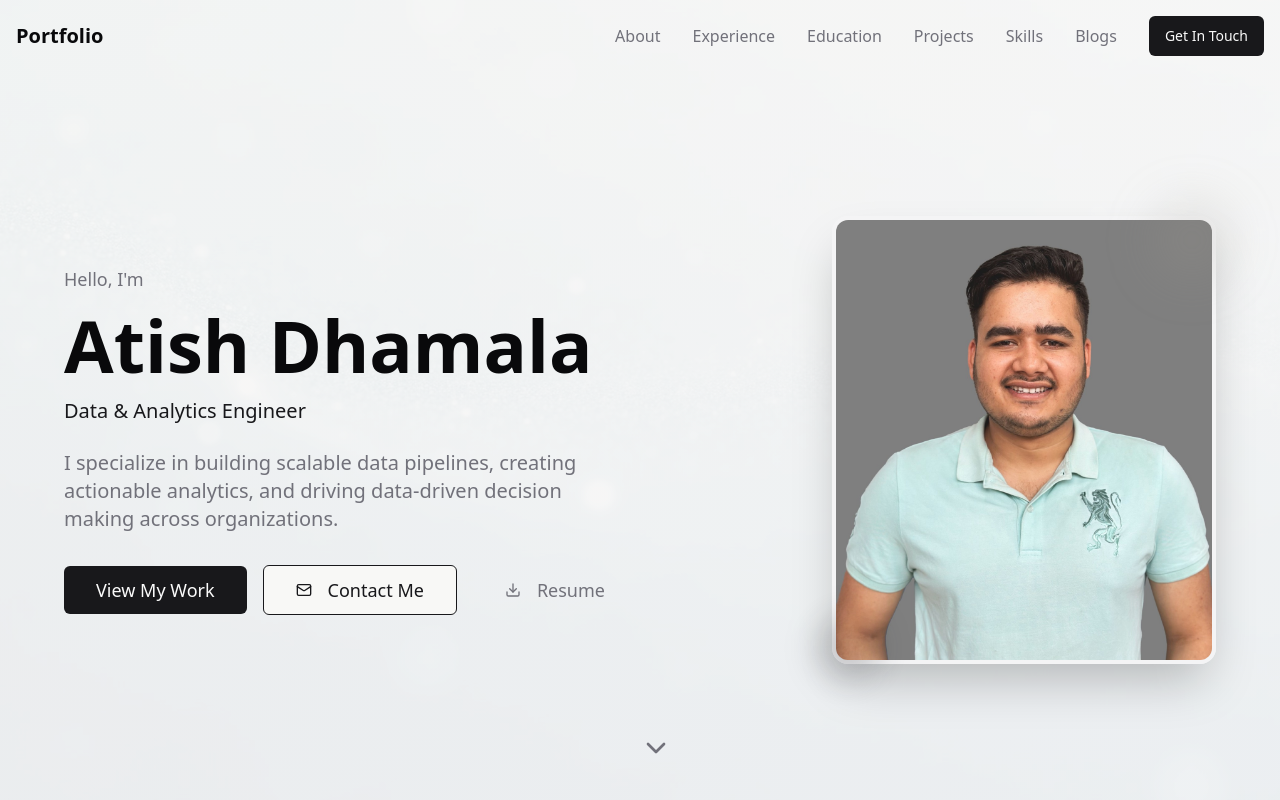
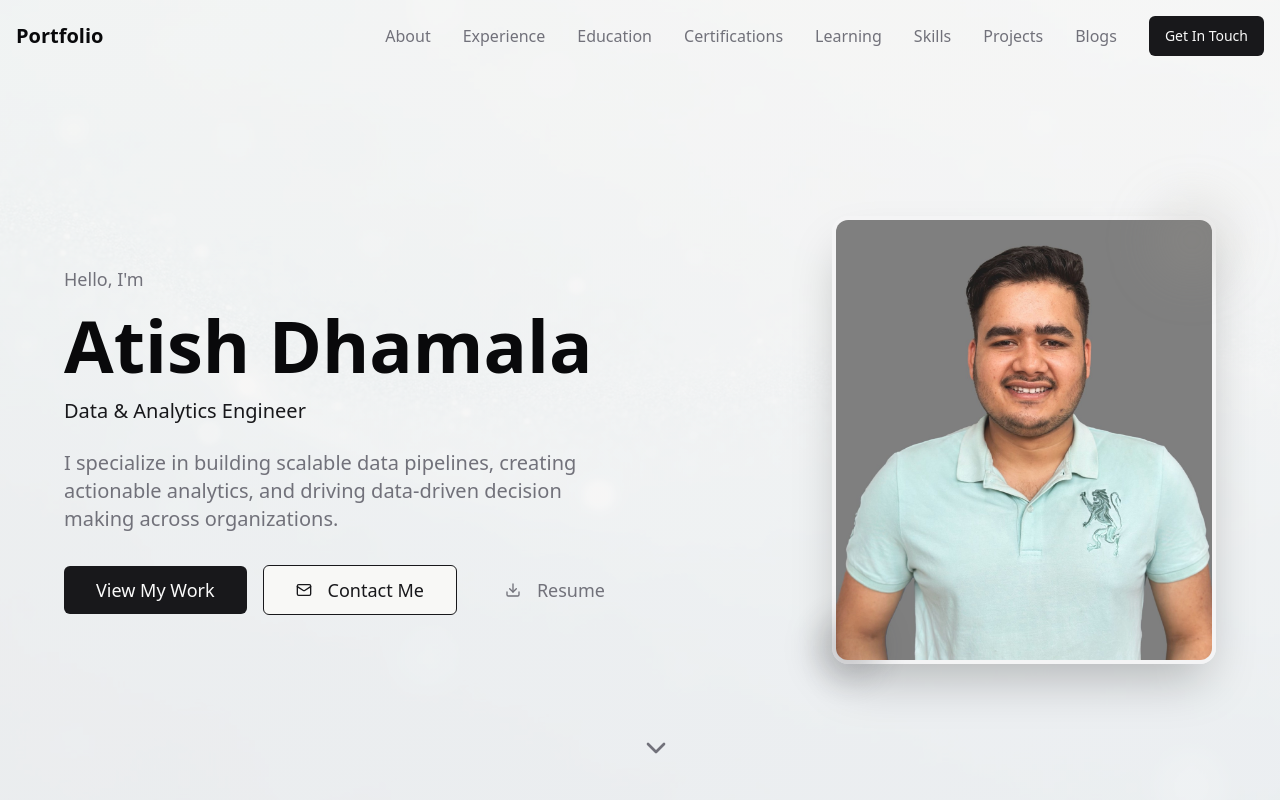
Before and after one commit to Adh101/portfolio-atish-dhamala, a React (Vite) app: page / in a window 1280 px wide. Shown: the top 800 px of the page. Built offline with nearby package versions, Linux system fonts and the light colour scheme.

Commit message:
Change navigation bar order
Reorder navigation bar links to match the current content sections.

```diff
--- a/src/components/Navigation.tsx
+++ b/src/components/Navigation.tsx
@@ -39,8 +39,10 @@ const Navigation = () => {
     { label: 'About', href: 'about' },
     { label: 'Experience', href: 'experience' },
     { label: 'Education', href: 'education' },
+    { label: 'Certifications', href: 'certifications' },
+    { label: 'Learning', href: 'learning-growth' },
+    { label: 'Skills', href: 'skills' },
     { label: 'Projects', href: 'projects' },
-    { label: 'Skills', href: 'skills' },
     { label: 'Blogs', href: 'blogs' }
   ];
 
```
